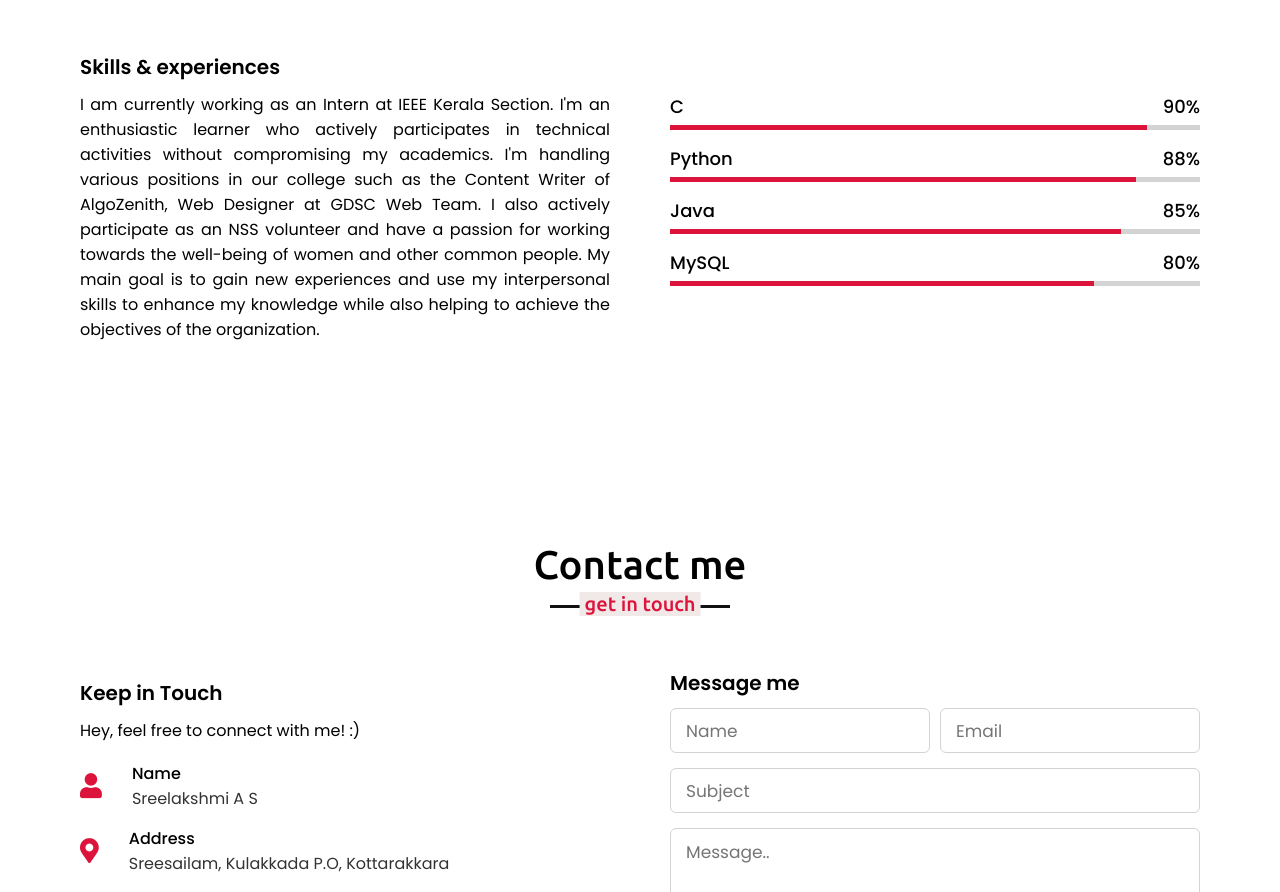
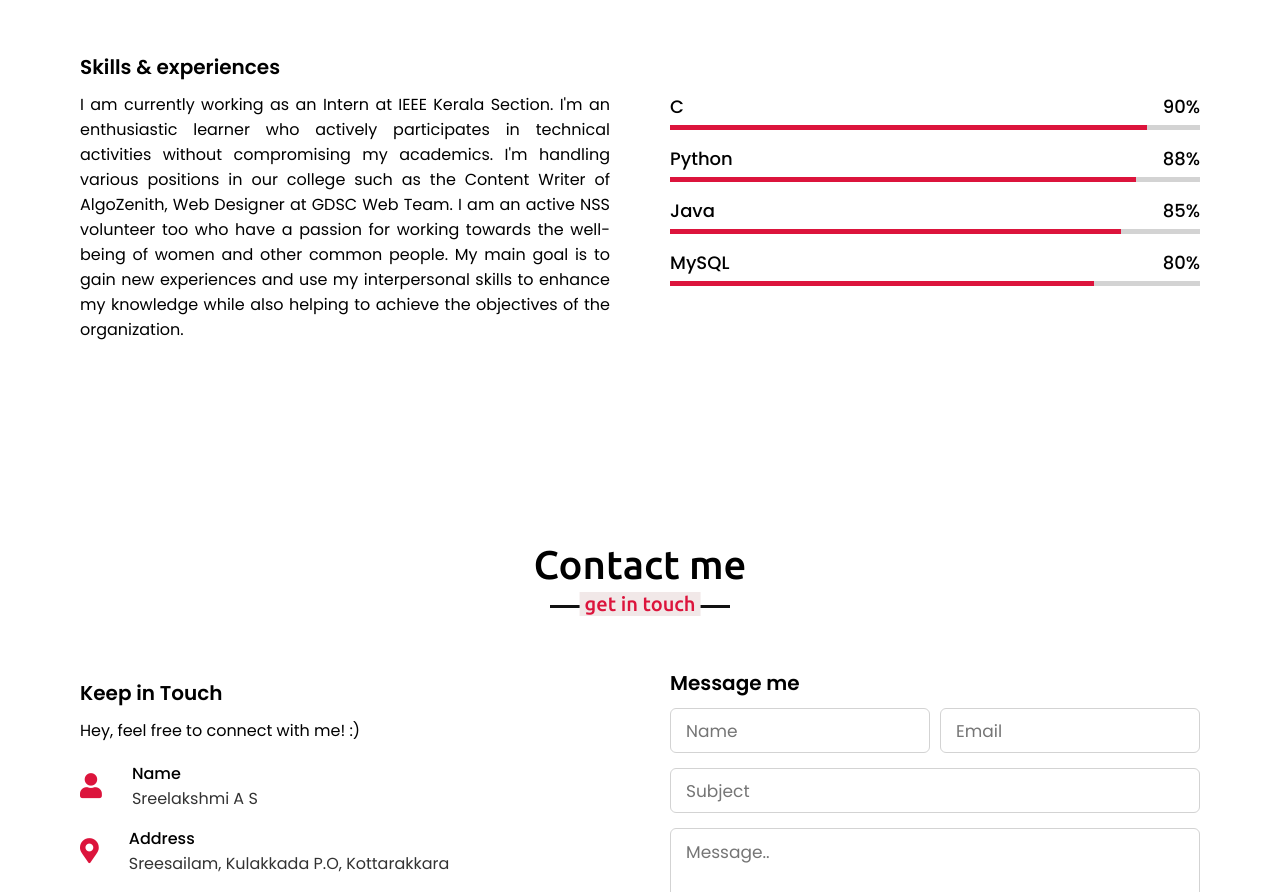
Before and after one commit to Sreelakshmi-A-S/my_portfolio, a plain HTML site: page index.html in a window 1280 px wide. Shown: the part 1707-2599 px from the top of the page. Drawn offline with nearby package versions, Linux system fonts and the light colour scheme.

Commit message:
Update index.html

```diff
--- a/index.html
+++ b/index.html
@@ -71,7 +71,7 @@
             <div class="skills-content">
                 <div class="column left">
                     <div class="text">Skills & experiences</div>
-                    <p> I am currently working as an Intern at IEEE Kerala Section. I'm an enthusiastic learner who actively participates in technical activities without compromising my academics. I'm handling various positions in our college such as the Content Writer of AlgoZenith, Web Designer at GDSC Web Team. I also actively participate as an NSS volunteer and have a passion for working towards the well-being of women and other common people. My main goal is to gain new experiences and use my interpersonal skills to enhance my knowledge while also helping to achieve the objectives of the organization.
+                    <p> I am currently working as an Intern at IEEE Kerala Section. I'm an enthusiastic learner who actively participates in technical activities without compromising my academics. I'm handling various positions in our college such as the Content Writer of AlgoZenith, Web Designer at GDSC Web Team. I am an active NSS volunteer too who have a passion for working towards the well-being of women and other common people. My main goal is to gain new experiences and use my interpersonal skills to enhance my knowledge while also helping to achieve the objectives of the organization.
 
 
 </p>
```
